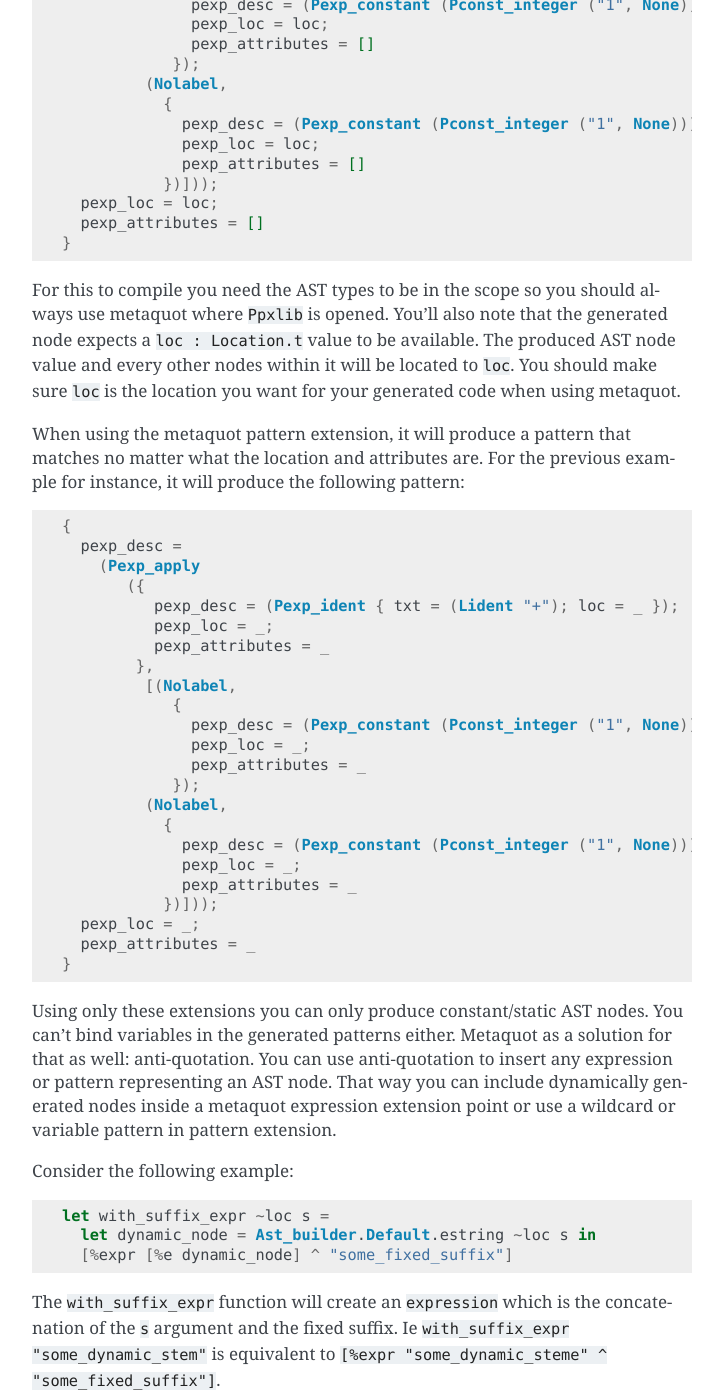
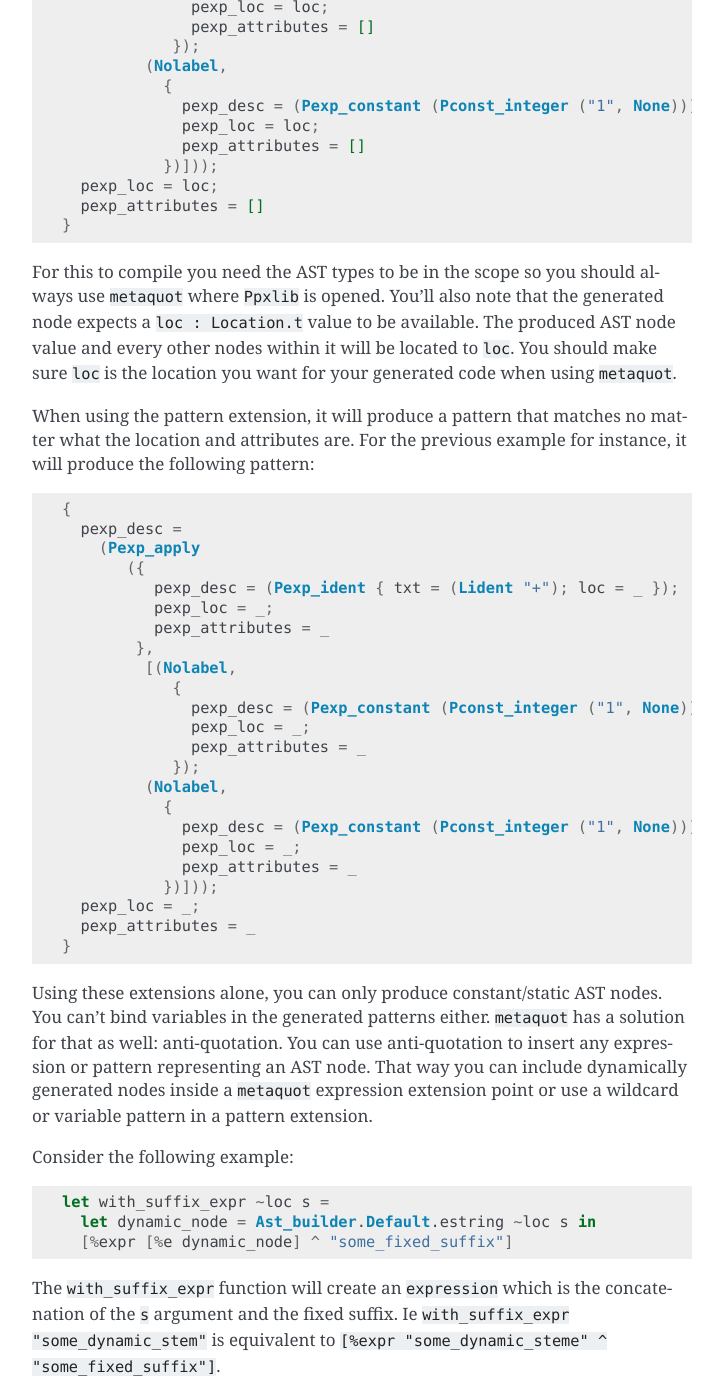
Before and after one commit to ocaml-ppx/ppxlib, a Sphinx documentation site: the page built from doc/ppx-for-plugin-authors.rst, in a window 1280 px wide and 1400 px high, scrolled down 1091 px. Shown: the whole window, without its empty margins (388-1111 px from the left). Built offline with Sphinx 7.4.7, drawn with Linux system fonts in a browser that asks for light colours; some of the changed text lies outside the part shown.

Commit message:
Polish metaquot documentation
Signed-off-by: Nathan Rebours <nathan.p.rebours@gmail.com>

```diff
--- a/doc/ppx-for-plugin-authors.rst
+++ b/doc/ppx-for-plugin-authors.rst
@@ -11,7 +11,7 @@
 using the actual corresponding OCaml syntax instead of building them with the more verbose AST types
 or ``Ast_builder``.
 
-To use metaquot you need to add it to the list of preprocessor for your PPX plugin:
+To use ``metaquot`` you need to add it to the list of preprocessor for your PPX plugin:
 
 .. code:: scheme
 
@@ -33,7 +33,7 @@
 - ``str`` and ``sig`` respectively for ``Parsetree.structure`` and ``Parsetree.signature``. They use
   similar syntax to the ``_item`` extensions above as they are just a list of such items.
 
-If you consider the first example ``[%expr 1 + 1]``, in an expression context, metaquot will
+If you consider the first example ``[%expr 1 + 1]``, in an expression context, ``metaquot`` will
 actually expand it into:
 
 .. code:: ocaml
@@ -62,13 +62,13 @@
             pexp_attributes = []
           }
 
-For this to compile you need the AST types to be in the scope so you should always use metaquot
+For this to compile you need the AST types to be in the scope so you should always use ``metaquot``
 where ``Ppxlib`` is opened.
 You'll also note that the generated node expects a ``loc : Location.t`` value to be available. The
 produced AST node value and every other nodes within it will be located to ``loc``. You should make
-sure ``loc`` is the location you want for your generated code when using metaquot.
+sure ``loc`` is the location you want for your generated code when using ``metaquot``.
 
-When using the metaquot pattern extension, it will produce a pattern that matches no matter what the
+When using the pattern extension, it will produce a pattern that matches no matter what the
 location and attributes are. For the previous example for instance, it will produce the following
 pattern:
 
@@ -98,11 +98,12 @@
             pexp_attributes = _
           }
 
-Using only these extensions you can only produce constant/static AST nodes. You can't bind variables
-in the generated patterns either.  Metaquot as a solution for that as well: anti-quotation.
+Using these extensions alone, you can only produce constant/static AST nodes. You can't bind
+variables in the generated patterns either.
+``metaquot`` has a solution for that as well: anti-quotation.
 You can use anti-quotation to insert any expression or pattern representing an AST node.
-That way you can include dynamically generated nodes inside a metaquot expression extension point
-or use a wildcard or variable pattern in pattern extension.
+That way you can include dynamically generated nodes inside a ``metaquot`` expression extension point
+or use a wildcard or variable pattern in a pattern extension.
 
 Consider the following example:
 
```
Also changed, not shown: other parts of doc/ppx-for-plugin-authors.rst (+4 -4 lines).
